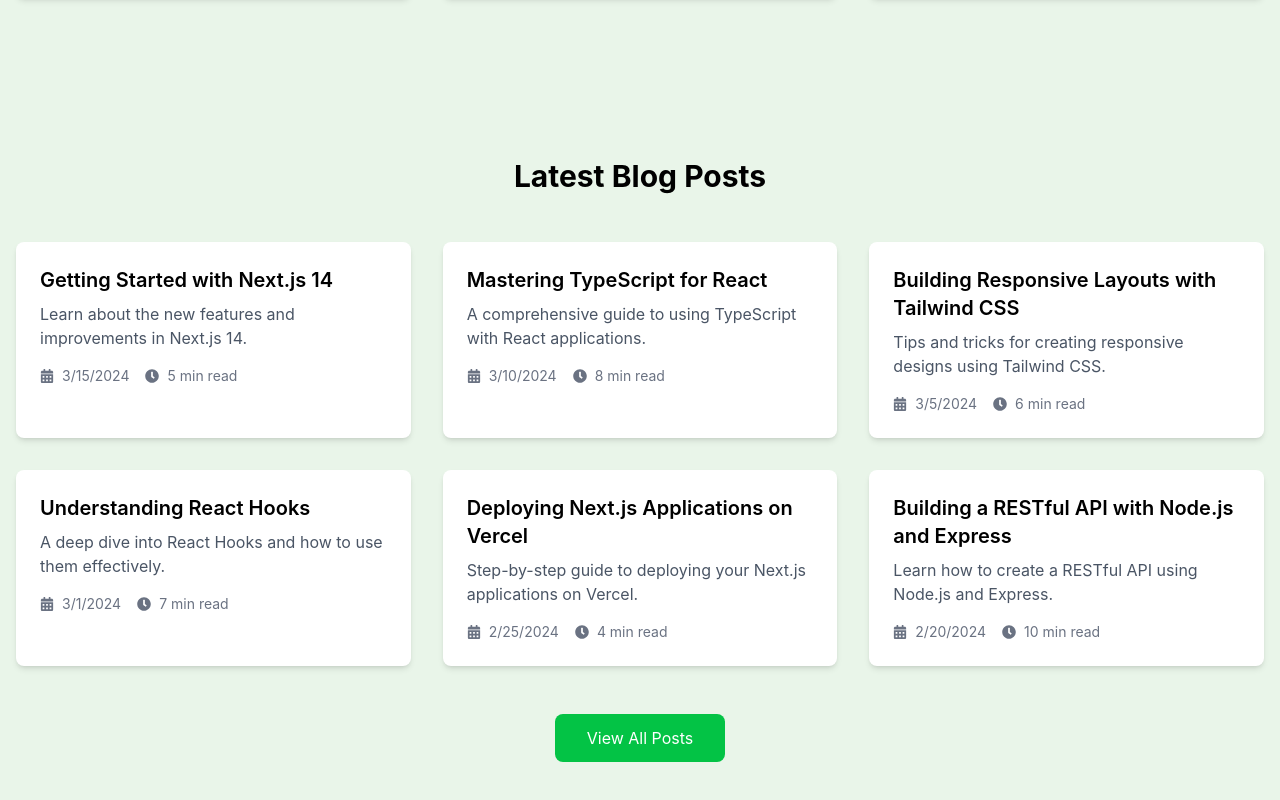
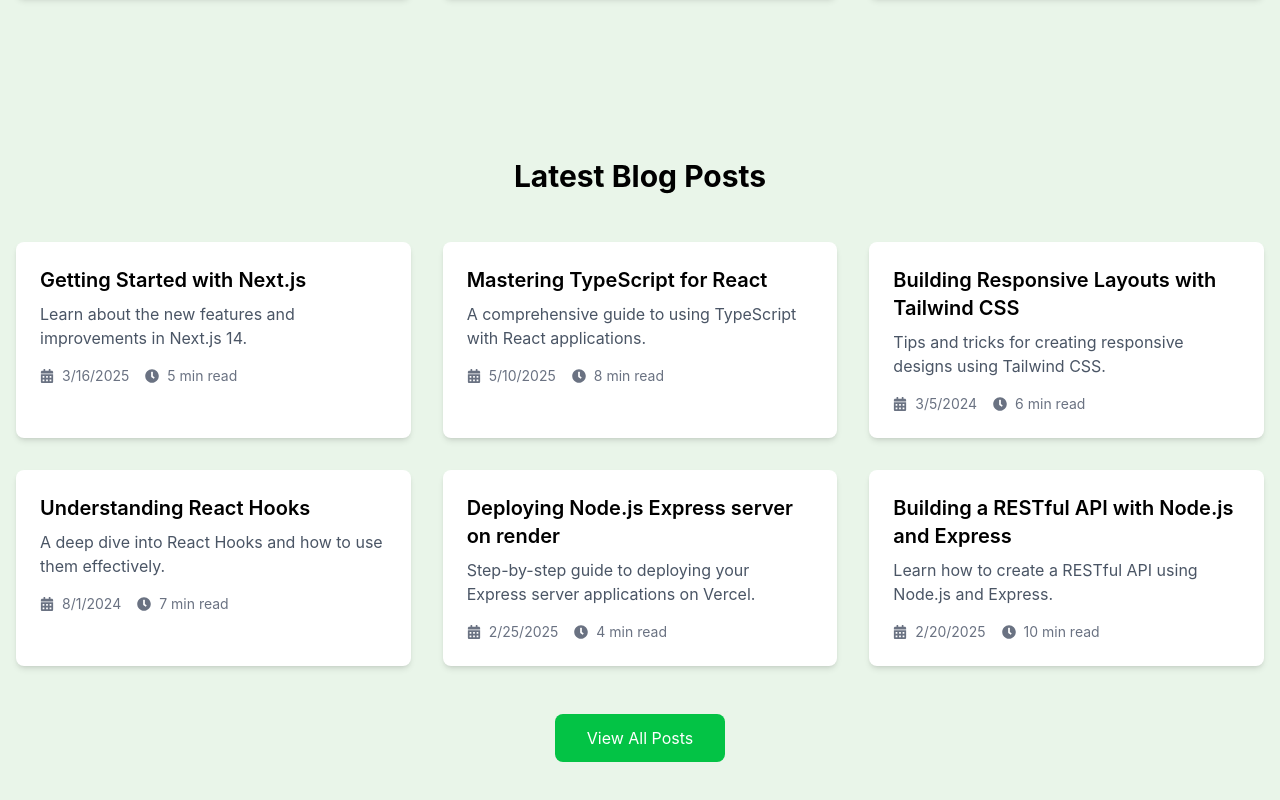
Before and after one commit to nirajandhungel/Nirajan, a Next.js app: page / in a window 1280 px wide. Shown: the part 1820-2620 px from the top of the page. Built offline with nearby package versions, Linux system fonts and the light colour scheme.

Commit message:
Added png 192x192 favicon and created api to send message using resend

```diff
--- a/package.json
+++ b/package.json
@@ -16,7 +16,8 @@
     "next-sitemap": "^4.2.3",
     "react": "^19.0.0",
     "react-dom": "^19.0.0",
-    "react-icons": "^5.5.0"
+    "react-icons": "^5.5.0",
+    "resend": "^4.8.0"
   },
   "devDependencies": {
     "@eslint/eslintrc": "^3",
--- a/src/app/api/contact/route.ts
+++ b/src/app/api/contact/route.ts
@@ -1,29 +1,29 @@
 import { NextResponse } from 'next/server'
+import { Resend } from 'resend'
 
 interface ContactRequestBody {
-  name: string;
-  email: string;
-  message: string;
+  name: string
+  email: string
+  message: string
 }
+
+const resend = new Resend(process.env.RESEND_API_KEY)
 
 export async function POST(request: Request) {
   try {
-    await request.json() as ContactRequestBody
-    // Here you would typically:
-    // 1. Validate the input
-    // 2. Send an email using a service like SendGrid, AWS SES, etc.
-    // 3. Store the message in a database if needed
+    const { name, email, message } = await request.json() as ContactRequestBody
 
-    // For now, we'll just simulate a successful response
-    return NextResponse.json(
-      { message: 'Message sent successfully' },
-      { status: 200 }
-    )
+    await resend.emails.send({
+      from: 'Contact Form <onboarding@resend.dev>',
+      to: process.env.EMAIL_RECEIVER!,
+      subject: `New message from ${name}`,
+      replyTo: email,
+      text: message
+    })
+
+    return NextResponse.json({ message: 'Message sent successfully' }, { status: 200 })
   } catch (error: unknown) {
     const errorMessage = error instanceof Error ? error.message : 'Failed to send message'
-    return NextResponse.json(
-      { message: errorMessage },
-      { status: 500 }
-    )
+    return NextResponse.json({ message: errorMessage }, { status: 500 })
   }
 }
--- a/src/app/components/Hero.tsx
+++ b/src/app/components/Hero.tsx
@@ -28,7 +28,7 @@
               {...fadeIn}
               transition={{ delay: 0.8 }}
             >
-              Nirajan
+              Nirajan Dhungel
             </motion.span>
           </motion.h1>
           <motion.p
--- a/src/app/contact/page.tsx
+++ b/src/app/contact/page.tsx
@@ -89,7 +89,7 @@
               <div>
                 <h3 className="font-semibold">Email</h3>
                 <a href="mailto:your.email@example.com" className="text-secondary hover:text-primary">
-                  your.email@example.com
+                  subashdhungel555@gmail.com
                 </a>
               </div>
             </motion.div>
--- a/src/app/layout.tsx
+++ b/src/app/layout.tsx
@@ -29,10 +29,13 @@
   return (
     <html lang="en">
 <head>
+   <link rel="icon" href="/favicon.png" type="image/png" sizes="192x192" />
   <link rel="icon" href="/favicon.ico" />
   <link rel="me" href="https://www.linkedin.com/in/nirajan-dhungel" />
 
   <meta name="viewport" content="width=device-width, initial-scale=1" />
+  <meta name="theme-color" content="#E9F5E9" />
+
   <meta property="og:type" content="website" />
   <meta property="og:url" content="https://nirajandhungel.com" />
 
--- a/src/contents/blogs.ts
+++ b/src/contents/blogs.ts
@@ -2,9 +2,9 @@
 
 export const blogs: Blog[] = [
   {
-    title: "Getting Started with Next.js 14",
+    title: "Getting Started with Next.js ",
     excerpt: "Learn about the new features and improvements in Next.js 14.",
-    date: "2024-03-15",
+    date: "2025-03-16",
     readTime: "5 min read",
     slug: "getting-started-with-nextjs-14",
   },
@@ -12,7 +12,7 @@
     title: "Mastering TypeScript for React",
     excerpt:
       "A comprehensive guide to using TypeScript with React applications.",
-    date: "2024-03-10",
+    date: "2025-05-10",
     readTime: "8 min read",
     slug: "mastering-typescript-for-react",
   },
@@ -27,22 +27,22 @@
   {
     title: "Understanding React Hooks",
     excerpt: "A deep dive into React Hooks and how to use them effectively.",
-    date: "2024-03-01",
+    date: "2024-08-01",
     readTime: "7 min read",
     slug: "understanding-react-hooks",
   },
   {
-    title: "Deploying Next.js Applications on Vercel",
+    title: "Deploying Node.js Express server on render",
     excerpt:
-      "Step-by-step guide to deploying your Next.js applications on Vercel.",
-    date: "2024-02-25",
+      "Step-by-step guide to deploying your Express server applications on Vercel.",
+    date: "2025-02-25",
     readTime: "4 min read",
-    slug: "deploying-nextjs-applications-on-vercel",
+    slug: "deploying-express-server-on-render",
   },
   {
     title: "Building a RESTful API with Node.js and Express",
     excerpt: "Learn how to create a RESTful API using Node.js and Express.",
-    date: "2024-02-20",
+    date: "2025-02-20",
     readTime: "10 min read",
     slug: "building-a-restful-api-with-nodejs-and-express",
   },
```
Also changed, not shown: public/favicon.png (added), 1 other file (tests, documents, lock files or other folders).
